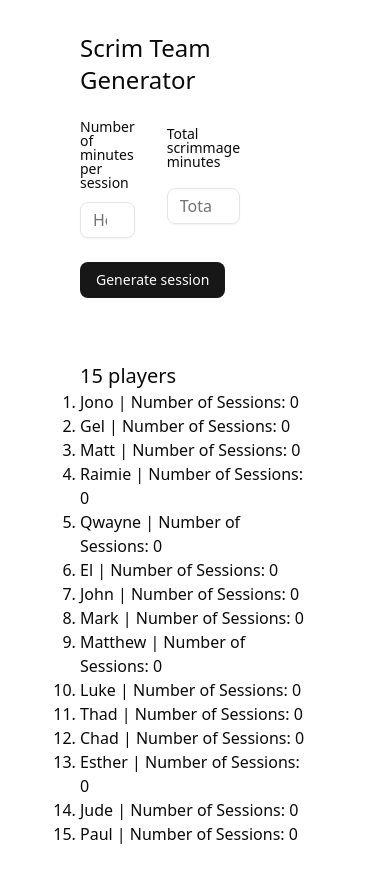
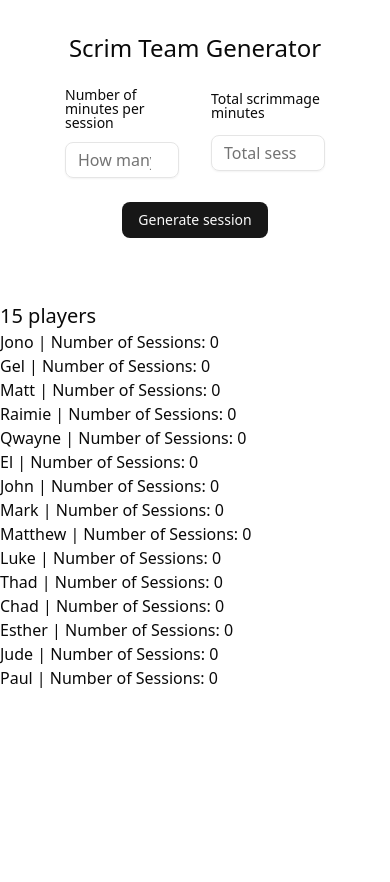
Before and after one commit to jcarait/scrim-team-generator, a Next.js app: page / in a window 390 px wide. Shown: the top 882 px of the page. After the commit the page ends 844 px from the top, so only its background shows below. Built offline with nearby package versions, Linux system fonts and the light colour scheme.

Commit message:
style: center elements

```diff
--- a/src/components/core/generator.tsx
+++ b/src/components/core/generator.tsx
@@ -163,8 +163,8 @@ export function Generator() {
     <>
       <Section>
         <div className="flex flex-col gap-6">
-          <h1 className="text-2xl">Scrim Team Generator</h1>
-          <div className="flex gap-8 max-w-2/3">
+          <h1 className="text-2xl text-center">Scrim Team Generator</h1>
+          <div className="flex gap-8 max-w-2/3 mx-auto">
             <div className="grid gap-3">
               <Label>Number of minutes per session</Label>
               <Input
@@ -184,7 +184,7 @@ export function Generator() {
               />
             </div>
           </div>
-          <div className="flex">
+          <div className="flex mx-auto">
             <Button onClick={generateSessions}>Generate session</Button>
           </div>
         </div>
@@ -200,7 +200,7 @@ export function Generator() {
         </ol>
       </Section>
       <Section>
-        <div className="grid gap-6 grid-cols-3">
+        <div className="grid gap-6 px-5 md:grid-cols-3">
           {sessions.map(session => (
             <Card key={session.sessionId}>
               <CardHeader>
--- a/src/components/layout/section.tsx
+++ b/src/components/layout/section.tsx
@@ -1,5 +1,5 @@
 import { cn } from '@/lib/utils';
 
 export default function Section({ children, className = '' }: React.PropsWithChildren<{ className?: string }>) {
-  return <section className={cn('py-8 md:py-10 px-20', className)}>{children}</section>;
+  return <section className={cn('py-8 md:py-10 md:px-20', className)}>{children}</section>;
 }
```
